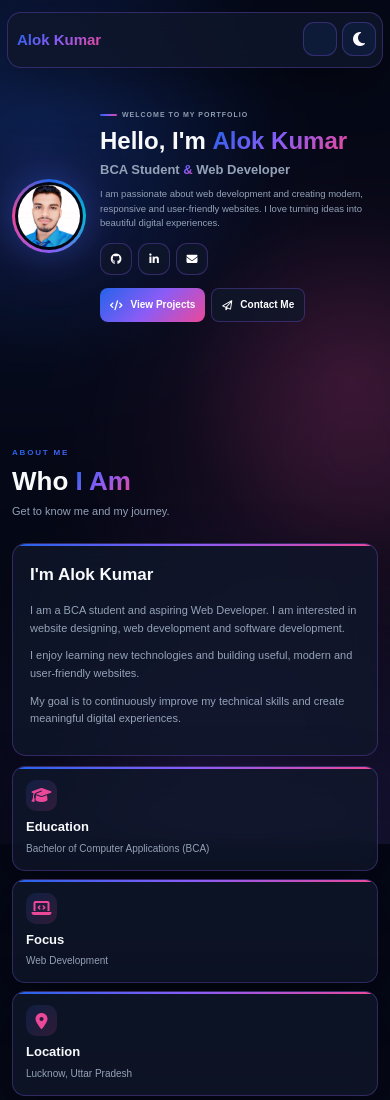
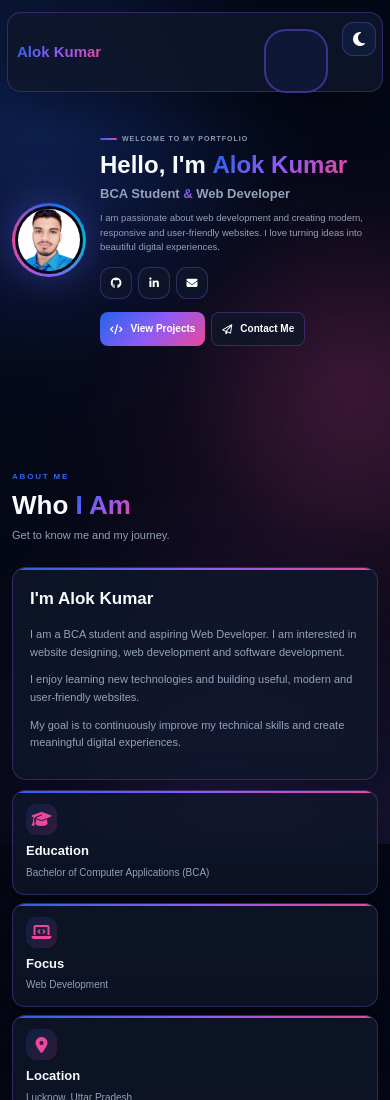
Before and after one commit to alokkumarmaurya875623/my-website, a plain HTML site: page index.html in a window 390 px wide. Shown: the top 1100 px of the page. Drawn offline with Linux system fonts and the light colour scheme.

Commit message:
Final responsive portfolio fix

```diff
--- a/style.css
+++ b/style.css
@@ -1522,3 +1522,34 @@ footer span {
         scroll-behavior: auto !important;
     }
 }
+/* ===== MOBILE MENU BUTTON FIX ===== */
+
+.menu-toggle {
+    display: none;
+    width: 64px;
+    height: 64px;
+    border: 2px solid rgba(120, 80, 255, 0.45);
+    border-radius: 22px;
+    background: rgba(15, 25, 55, 0.95);
+    color: #ffffff;
+    align-items: center;
+    justify-content: center;
+    cursor: pointer;
+    position: relative;
+    z-index: 9999;
+}
+
+.menu-toggle i {
+    display: block !important;
+    font-size: 30px !important;
+    color: #25bfff !important;
+    line-height: 1;
+}
+
+@media (max-width: 768px) {
+
+    .menu-toggle {
+        display: flex !important;
+    }
+
+}
```
